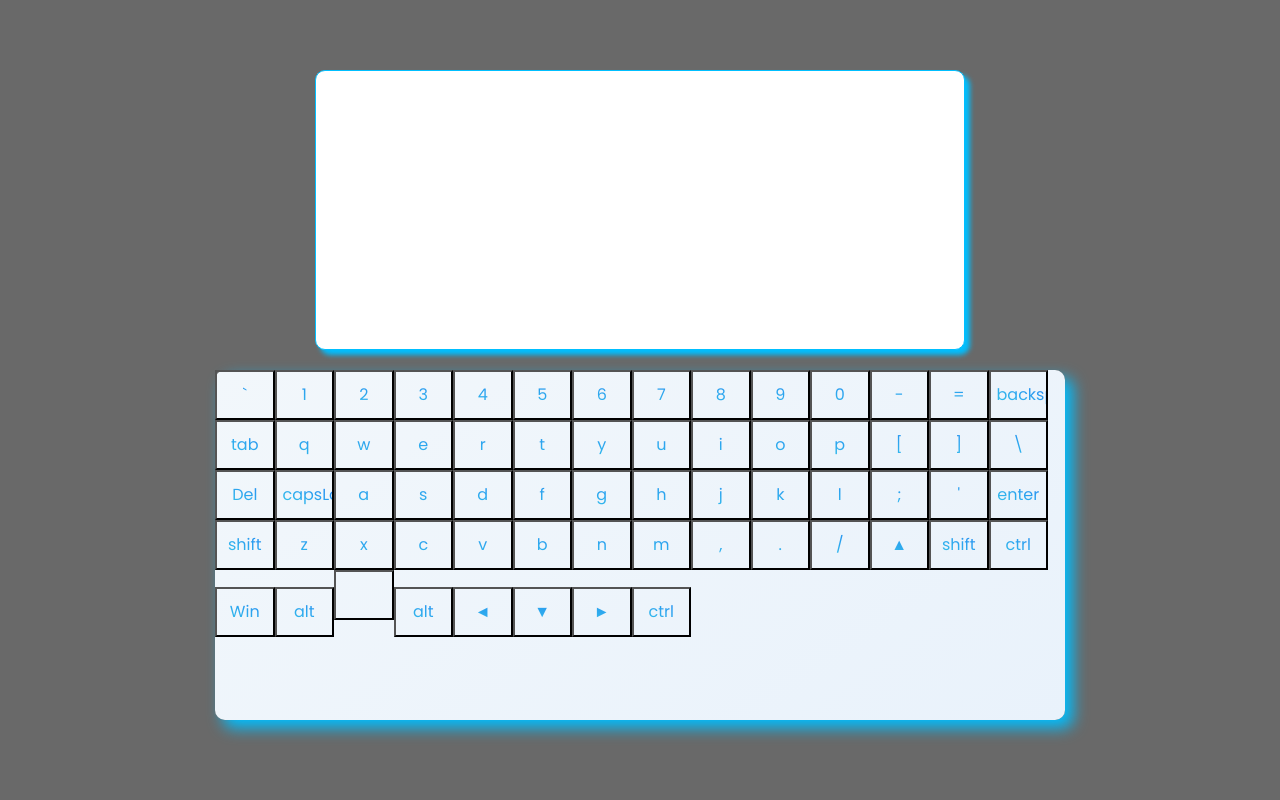
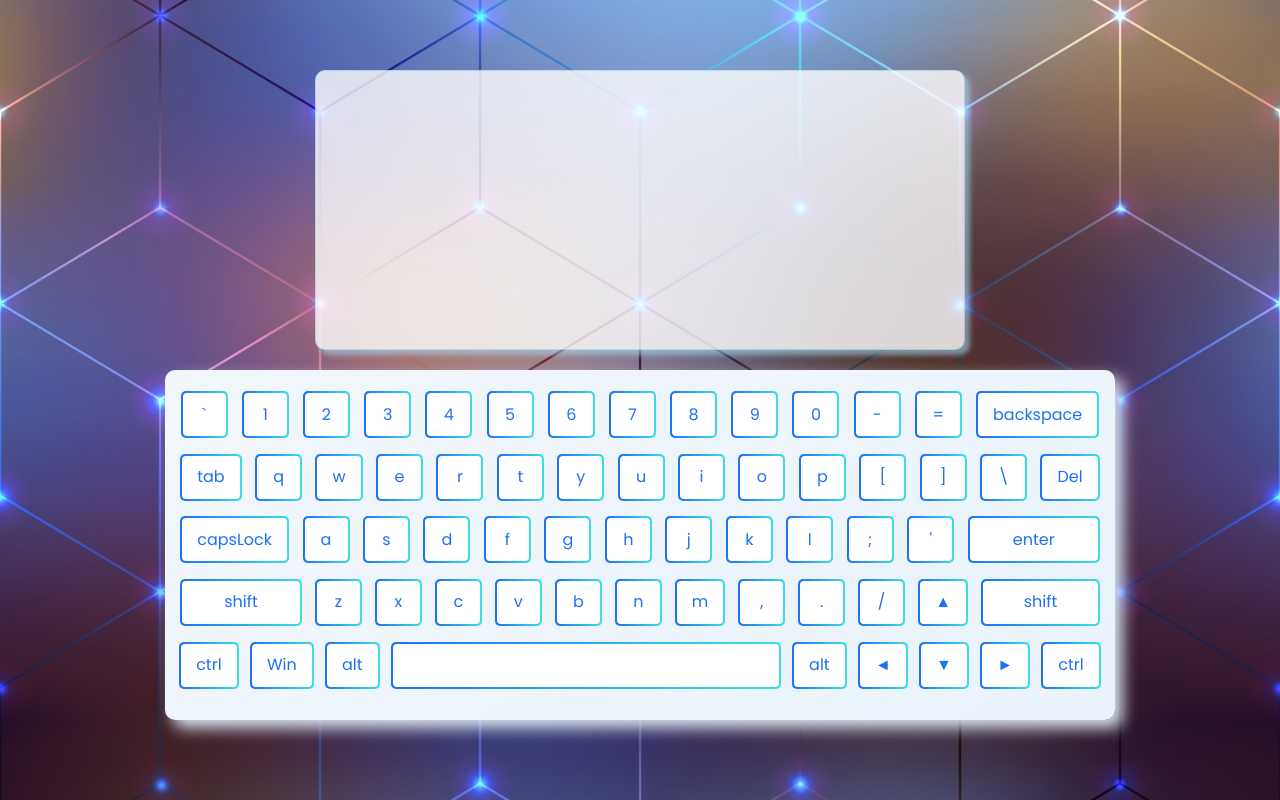
Before and after one commit to Deniza235/Virtual_keyboard, a website with bundled scripts: page src/index.html in a window 1280 px wide. Built offline with nearby package versions, Linux system fonts and the light colour scheme.

Commit message:
feat: added style keyboard keys and background

```diff
--- a/src/css/style.css
+++ b/src/css/style.css
@@ -8,38 +8,126 @@ html {
 
 body {
   overflow-x: hidden;
-  background-color: dimgrey;
+  background: url(../assets/images/background.jpg) no-repeat;
+  background-size: cover;
 }
 
 .display {
+  padding: 15px 20px;
   margin: 70px auto 20px;
   display: block;
   width: 650px;
   height: 280px;
-  box-shadow:  5px 5px 5px deepskyblue;
-  border-color: deepskyblue;
+  box-shadow:  5px 5px 5px rgba(166, 226, 246, 0.677);
+  border-color: rgba(166, 226, 246, 0.677);
   border-radius: 10px;
   outline: none;
 	-moz-appearance: none;
   resize: none;
-  color: darkcyan;
+  color: #084fc2;
+  opacity: 0.8;
 }
 
 .keyboard__wrapper {
+  padding: 20px 15px;
   margin: 0 auto 20px;
-  display: block;
-  width: 850px;
+  display: flex;
+  flex-wrap: wrap;
+  align-content: space-around;
+  justify-content: space-around;
+  gap: 3px;
+  width: 950px;
   height: 350px;
+  border-color: #1E71F5;
   border-radius: 10px;
   background: linear-gradient(145deg, #F2F7FB, #E9F2FB);
-  box-shadow:  8px 8px 15px deepskyblue;
+  box-shadow: 8px 8px 15px #d9e3ec;
 }
 
 .keyboard__key {
-  width: 7%;
-  height: 50px;
-  background: -webkit-linear-gradient(245deg, #1E71F5, #3CDEE7);
-  -webkit-background-clip: text;
-  background-clip: text;
-  -webkit-text-fill-color: transparent;
+  width: auto;
+  min-width: 45px;
+  height: 45px;
+  text-decoration: none;
+  color: #1E71F5;
+	display: inline-block;
+	padding: 10px 15px;
+	border: 1px solid;
+	position: relative;
+	z-index: 0;
+	border-radius: 5px;
+	margin: 0 10px 10px 0;
+	cursor: pointer;
+	user-select: none;
+  /* font-size: 20px; */
 }
+
+.keyboard__key:before {
+	content: '';
+	position: absolute;
+	left: -2px;
+	top: -2px;
+	width: calc(100% + 4px);
+	height: calc(100% + 4px);
+	background: linear-gradient(90deg, #1E71F5, #3CDEE7);
+	z-index: -2;
+	transition: .4s;
+	border-radius: 5px;
+}
+
+.keyboard__key:after {
+	content: '';
+	position: absolute;
+	left: 0;
+	top: 0;
+	width: 100%;
+	height: 100%;
+	background: linear-gradient(90deg, #fff, #fff);
+	z-index: -1;
+	transition: .4s;
+	border-radius: 4px;
+}
+
+.keyboard__key:hover {
+	color: #fff;
+	transition: .3s;
+}
+.keyboard__key:hover:after {
+	background: linear-gradient(90deg, #1E71F5, #3CDEE7);
+}
+.keyboard__key:active:after {
+	background: linear-gradient(90deg, #1E71F5, #3CDEE7);
+}
+.keyboard__key:focus-visible {
+	box-shadow: 0 0 0 3px #1E71F5;
+}
+.keyboard__key:disabled {
+	pointer-events: none;
+}
+.keyboard__key:disabled:before {
+	filter: grayscale(100%);
+}
+
+.keyboard__key:nth-child(14),
+.keyboard__key:nth-child(29),
+.keyboard__key:nth-child(42),
+.keyboard__key:last-child {
+  margin-right: 0;
+}
+
+.keyboard__key:nth-child(42) {
+  width: 130px;
+}
+
+.keyboard__key:nth-child(43){
+  width: 120px;
+}
+
+.keyboard__key:nth-child(55){
+  width: 117px;
+  margin-right: 0;
+}
+
+.keyboard__key:nth-child(59) {
+  width: 388px;
+}
--- a/src/js/keys.js
+++ b/src/js/keys.js
@@ -702,6 +702,6 @@ const keybordKeys = [
       en: 'ctrl',
       ru: 'ctrl',
     },
-  },
+  }
 ];
 export default keybordKeys;
```
Also changed, not shown: src/assets/images/background.jpg (added).
